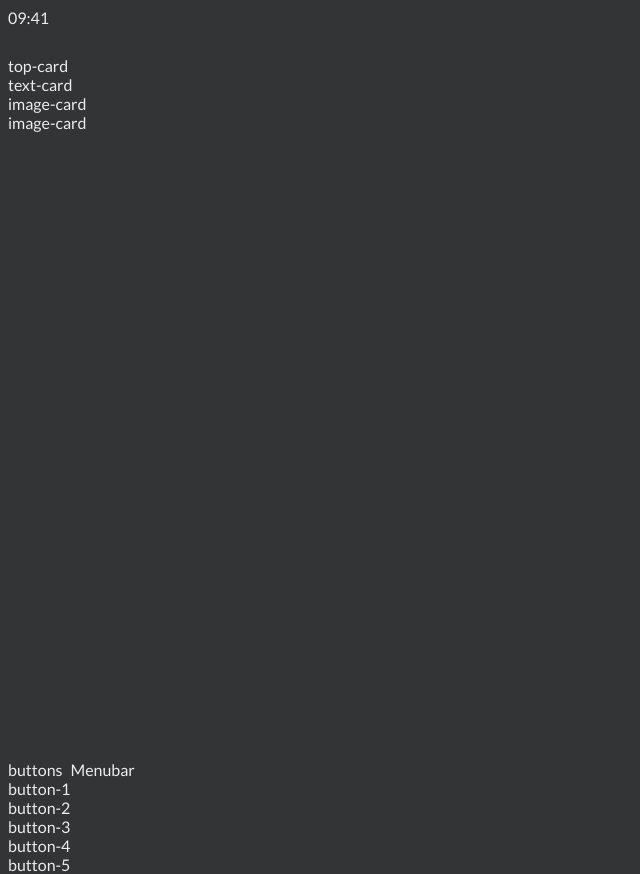
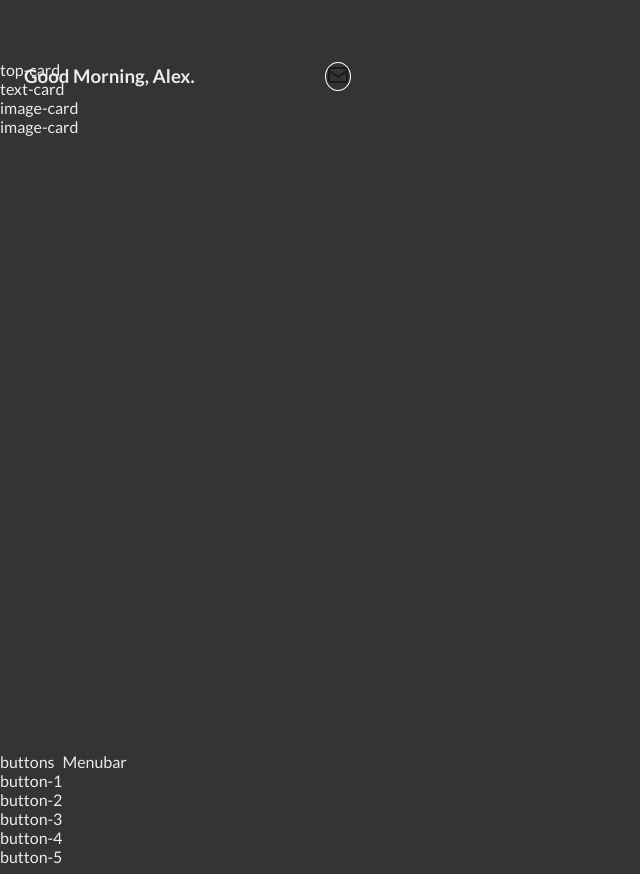
Before and after one commit to Sven-Lyco/social-app, a plain HTML site: page index.html in a window 1280 px wide. Shown: the whole page, without its empty margins (0-640 px from the left). Drawn offline with Linux system fonts and the light colour scheme.

Commit message:
add header

```diff
--- a/header.css
+++ b/header.css
@@ -0,0 +1,25 @@
+header {
+  /* background-color: rgb(0, 4, 255);
+  display: flex;
+  flex-direction: row;
+  justify-content: center;
+  border: solid;
+  height: 48px;
+  */
+  display: flex;
+  flex-direction: row;
+  justify-content: space-between;
+  align-items: center;
+  padding: 0px;
+
+  position: absolute;
+  width: 327px;
+  height: 32px;
+  left: 24px;
+  top: 60px;
+}
+
+a {
+  border-radius: 100%;
+  border: solid 1px white;
+}
--- a/index.html
+++ b/index.html
@@ -9,7 +9,13 @@
     <title>Social-App</title>
   </head>
   <body>
-    <header>09:41</header>
+    <div>
+      <header>
+        <h3>Good Morning, Alex.</h3>
+        <a href=""><img src="./images/icons/Message.png" alt="" /></a>
+      </header>
+    </div>
+
     <main class="scrolling">
       <div>top-card</div>
       <div>text-card</div>
--- a/style.css
+++ b/style.css
@@ -1,2 +1,3 @@
 @import "/style/base.css";
 @import "/style/fonts.css";
+@import "/header.css";
--- a/style/base.css
+++ b/style/base.css
@@ -10,6 +10,8 @@ body {
   display: grid;
   grid-template-rows: 48px auto 48px; /* 'auto' takes as much space as it is left */
   height: 100vh; /* Need to specify a height */
+  margin: 0 auto;
+  gap: 12px;
 }
 
 nav {
```
Also changed, not shown: images/icons/Download.png (added), images/icons/apple-wifi-icon-17.jpeg (added).
